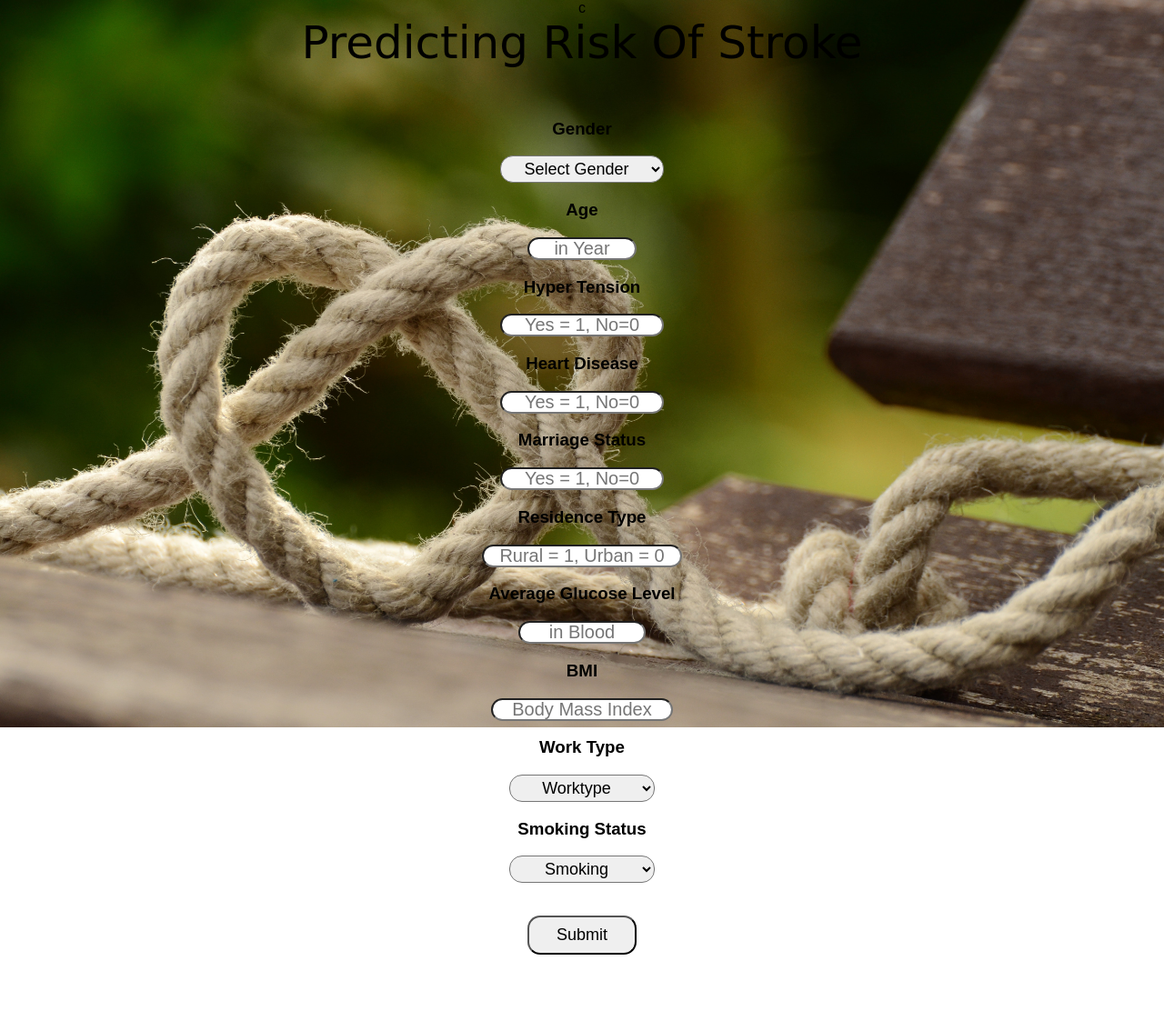
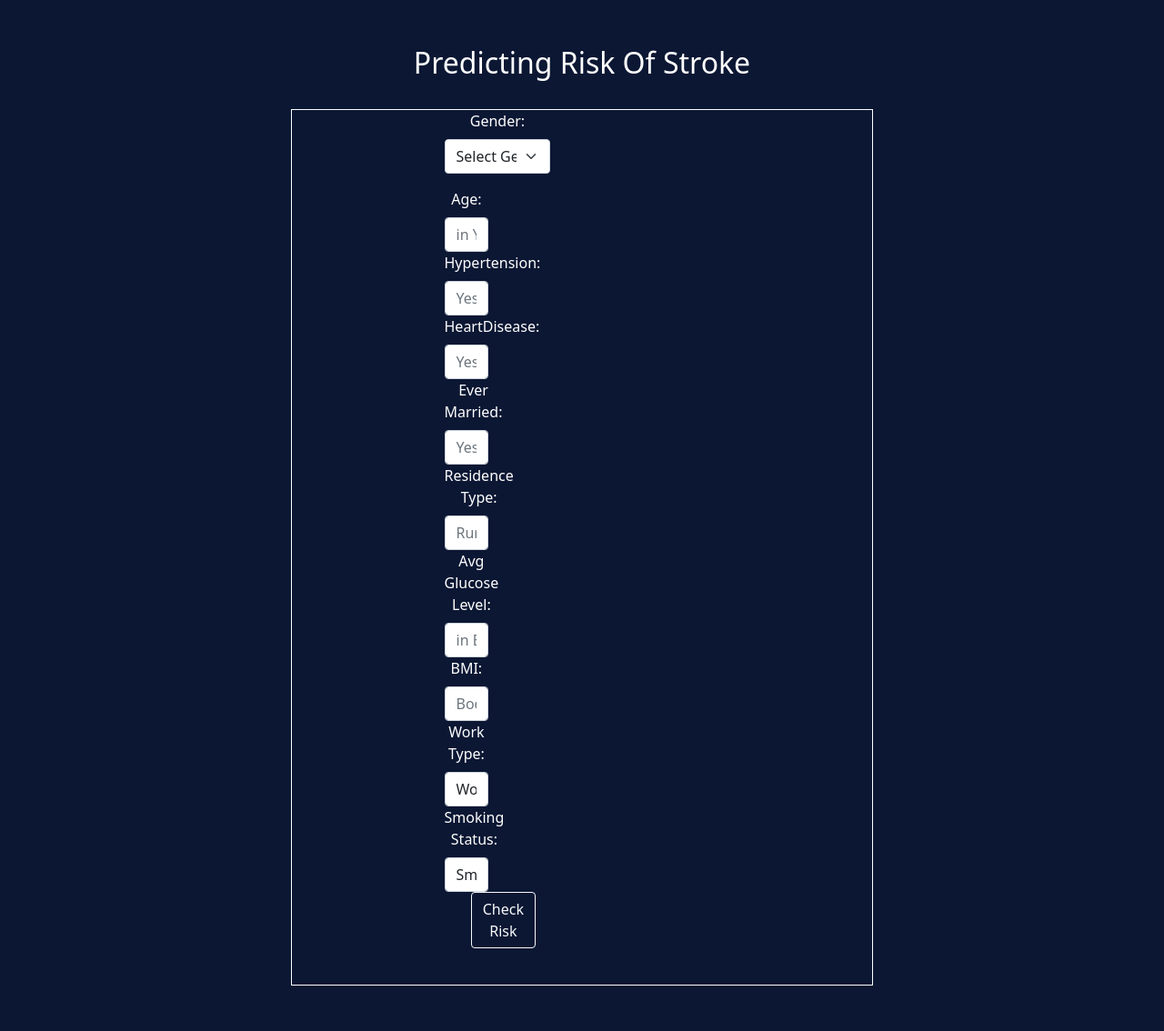
Before and after one commit to YashikaDangi/PredictingRiskOfStroke, a Flask app: page / in a window 1280 px wide. Shown: the whole page at 91% size. Before the commit the page ends 1050 px from the top, so only its background shows below. Run offline with Flask 2, Linux system fonts and the light colour scheme; parts of the project's set-up code (start-up, migrations or seed data) failed here and were passed over.

Commit message:
Update index.html

```diff
--- a/templates/index.html
+++ b/templates/index.html
@@ -1,50 +1,131 @@
-c<!DOCTYPE html>
+<!DOCTYPE html>
 <html lang="en">
+  <head>
+    <!-- Required meta tags -->
+    <meta charset="utf-8" />
+    <meta name="viewport" content="width=device-width, initial-scale=1" />
+    <meta charset="UTF-8" />
+    <title>Predicting Risk Of Stroke</title>
+    <link
+      href="https://cdn.jsdelivr.net/npm/bootstrap@5.1.3/dist/css/bootstrap.min.css"
+      rel="stylesheet"
+      integrity="sha384-1BmE4kWBq78iYhFldvKuhfTAU6auU8tT94WrHftjDbrCEXSU1oBoqyl2QvZ6jIW3"
+      crossorigin="anonymous"
+    />
+  </head>
 
-<head>
-    <meta charset="UTF-8">
-    <title>Predicting Risk Of Stroke</title>
-
-</head>
   <body>
-    <div class="container">
-        <h2 class='container-heading'><span class="heading_font">Predicting Risk Of Stroke</span></h2>
+    <div class="container text-center">
+      <h2 class="container-heading">
+        <span class="heading_font">Predicting Risk Of Stroke</span>
+      </h2>
     </div>
-
-    <div class="ml-container">
-        <form action="{{ url_for('predict') }}" method="POST">
-            <br>
-            <br>
-            <h3>Gender</h3>
-            <select id="first" class="form-input align-center" name="gender">
+    <br />
+    <div class="border border-white d-grid gap-3 col-6 mx-auto" ]>
+      <form
+        class="row g-3 d-grip gap-3 col-6 mx-auto"
+        action="{{ url_for('predict') }}"
+        method="POST"
+      >
+        <div class="col-md-5 text-center">
+          <label for="gender" class="form-label">Gender:</label>
+          <select
+            id="first"
+            class="form-select form-select-md mb-3"
+            name="gender"
+            required="required"
+          >
             <option value="none">Select Gender</option>
             <option value="gender_Female">Female</option>
             <option value="gender_Male">Male</option>
-            </select>
-            <br>
-            <h3>Age</h3>
-            <input id="second" name="age" placeholder="in Year" required="required">
-            <br>
-            <h3>Hyper Tension</h3>
-            <input id="third" name="hypertension" placeholder="Yes = 1, No=0" required="required">
-            <br>
-            <h3>Heart Disease</h3>
-            <input id="fourth" name="heart_disease" placeholder="Yes = 1, No=0" required="required">
-            <br>
-            <h3>Marriage Status</h3>
-            <input id="fifth" name="ever_married" placeholder="Yes = 1, No=0" required="required">
-            <br>
-            <h3>Residence Type</h3>
-            <input id="sixth" name="Residence_type" placeholder="Rural = 1, Urban = 0" required="required">
-            <br>
-            <h3>Average Glucose Level</h3>
-            <input id="seventh" name="avg_glucose_level" placeholder="in Blood" required="required">
-            <br>
-            <h3>BMI</h3>
-            <input id="eight" name="bmi" placeholder="Body Mass Index" required="required">
-            <br>
-            <h3>Work Type</h3>
-            <select id="ninth" class="form-input align-center" name="work_type">
+          </select TS
+        texttext-align: center;
+                </div>
+
+        <div class="col-md-5 text-center">
+          <label for="age" class="form-label">Age: </label>
+          <input
+            id="second"
+            class="form-control"
+            name="age"
+            placeholder="in Years"
+            required="required"
+          />
+        </div>
+
+        <div class="col-md-5 text-center">
+          <label for="Hypertension" class="form-label">Hypertension: </label>
+          <input
+            id="third"
+            name="hypertension"
+            class="form-control"
+            placeholder="Yes = 1, No=0"
+            required="required"
+          />
+        </div>
+
+        <div class="col-md-5 text-center">
+          <label for="HeartDisease" class="form-label">HeartDisease: </label>
+          <input
+            id="fourth"
+            name="heart_disease"
+            class="form-control"
+            placeholder="Yes = 1, No=0"
+            required="required"
+          />
+        </div>
+
+        <div class="col-md-5 text-center">
+          <label for="Ever_Married" class="form-label">Ever Married: </label>
+          <input
+            id="fifth"
+            name="ever_married"
+            class="form-control"
+            placeholder="Yes = 1, No=0"
+            required="required"
+          />
+        </div>
+
+        <div class="col-md-5 text-center">
+          <label for="Residence_type" class="form-label"
+            >Residence Type:
+          </label>
+          <input
+            id="sixth"
+            name="Residence_type"
+            class="form-control"
+            placeholder="Rural = 1, Urban = 0"
+            required="required"
+          />
+        </div>
+
+        <div class="col-md-5 text-center">
+          <label for="avg_glucose_level" class="form-label"
+            >Avg Glucose Level:
+          </label>
+          <input
+            id="seventh"
+            name="avg_glucose_level"
+            class="form-control"
+            placeholder="in Blood"
+            required="required"
+          />
+        </div>
+
+        <div class="col-md-5 text-center">
+          <label for="bmi" class="form-label">BMI: </label>
+          <input
+            id="eight"
+            name="bmi"
+            class="form-control"
+            placeholder="Body Mass Index"
+            required="required"
+          />
+        </div>
+
+        <div class="col-md-5 text-center">
+          <label for="work_type" class="form-label">Work Type: </label>
+          <select id="ninth" class="form-control" name="work_type">
             <option value="none">Worktype</option>
             <option value="work_type_Private">Private</option>
             <option value="work_type_Self_employed">Self Employed</option>
@@ -52,172 +133,38 @@
             <option value="work_type_children">Children</option>
             <option value="work_type_Never_worked">Never Worked</option>
           </select>
-            <br>
-            <h3>Smoking Status</h3>
-            <select id="tenth" class="form-input align-center" name="smoking_status">
+        </div>
+
+        <div class="col-md-5 text-center">
+          <label for="Smoking_status" class="form-label"
+            >Smoking Status:
+          </label>
+          <select id="tenth" class="form-control" name="smoking_status">
             <option value="none">Smoking</option>
-                <option value="smoking_status_formerly_smoked">Formerly Smokes</option>
+            <option value="smoking_status_formerly_smoked">
+              Formerly Smokes
+            </option>
             <option value="smoking_status_never_smoked">Never Smokes</option>
             <option value="smoking_status_smokes">Smokes</option>
             <option value="smoking_status_Unknown">Unknown</option>
           </select>
-            <br>
-            <br>
-            <br>
-            <button id="sub" type="submit ">Submit</button>
-            <br>
-            <br>
-            <br>
-            <br>
-
+        </div>
+        <div class="d-grid gap-3 col-6 mx-auto">
+          <button id="sub" class="btn btn-outline-light" type="submit">
+            Check Risk
+          </button>
+          <br />
+        </div>
       </form>
     </div>
 
-
-
-
     <style>
-
-/* Background Image */
-body
-{
-background-image:url("https://github.com/YashikaDangi/PredictingRiskOfStroke/blob/main/templates/bg.jpg");
-height: 100%;
-
-/* Center and scale the image nicely */
-background-position: center;
-background-repeat: no-repeat;
-background-size: 100% 100%;
-
+      body {
+        background-color: rgb(11, 23, 51);
+        color: white;
+        text-align: center;
+        padding: 50px 0;
       }
-
-/* Color */
-body{
-	font-family: Arial, Helvetica,sans-serif;
-    text-align: center;
-    margin: 0;
-    padding: 0;
-    width: 100%;
-	height: 100%;
-	display: flex;
-	flex-direction: column;
-}
-
-
-/* Heading Font */
-.container-heading{
-    margin: 0;
-}
-
-.heading_font{
-    color: #000000;
-	font-family: 'Pacifico', cursive;
-	font-size: 50px;
-	font-weight: normal;
-}
-
-
-
-/* Box */
-        #first {
-            border-radius: 14px;
-            height: 30px;
-            width: 180px;
-            font-size: 18px;
-            text-align: center;
-        }
-
-        #second {
-            border-radius: 14px;
-            height: 25px;
-            width: 120px;
-            font-size: 20px;
-            text-align: center;
-        }
-
-        #third {
-            border-radius: 14px;
-            height: 25px;
-            width: 180px;
-            font-size: 20px;
-            text-align: center;
-        }
-
-        #fourth {
-            border-radius: 14px;
-            height: 25px;
-            width: 180px;
-            font-size: 20px;
-            text-align: center;
-        }
-
-        #fifth {
-            border-radius: 14px;
-            height: 25px;
-            width: 180px;
-            font-size: 20px;
-            text-align: center;
-        }
-
-        #sixth {
-            border-radius: 14px;
-            height: 25px;
-            width: 220px;
-            font-size: 20px;
-            text-align: center;
-        }
-
-        #seventh {
-            border-radius: 14px;
-            height: 25px;
-            width: 140px;
-            font-size: 20px;
-            text-align: center;
-        }
-
-        #eight {
-            border-radius: 14px;
-            height: 25px;
-            width: 200px;
-            font-size: 20px;
-            text-align: center;
-        }
-
-        #ninth {
-            border-radius: 14px;
-            height: 30px;
-            width: 160px;
-            font-size: 18px;
-            text-align: center;
-        }
-
-        #tenth {
-            border-radius: 14px;
-            height: 30px;
-            width: 160px;
-            font-size: 18px;
-            text-align: center;
-        }
-
-
-
-/* Submit Button */
-#sub {
-            width: 120px;
-            height: 43px;
-            text-align: center;
-            border-radius: 14px;
-            font-size: 18px;
-        }
-
-
-
-
-<link rel="stylesheet" href="https://cdnjs.cloudflare.com/ajax/libs/font-awesome/4.7.0/css/font-awesome.min.css">
-
     </style>
-
-
   </body>
-
 </html>
```
Lines whose indentation alone changed are shown as unchanged.
